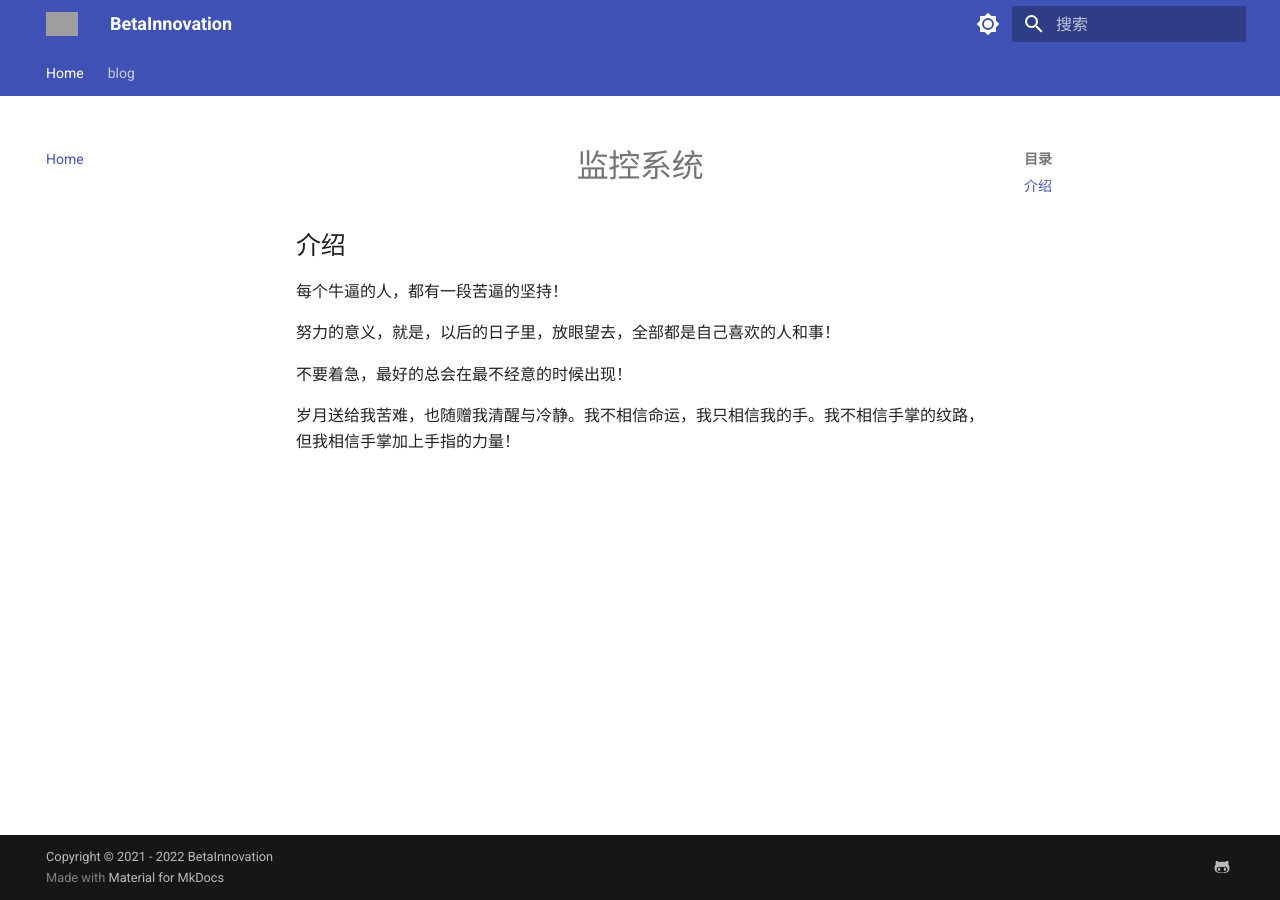
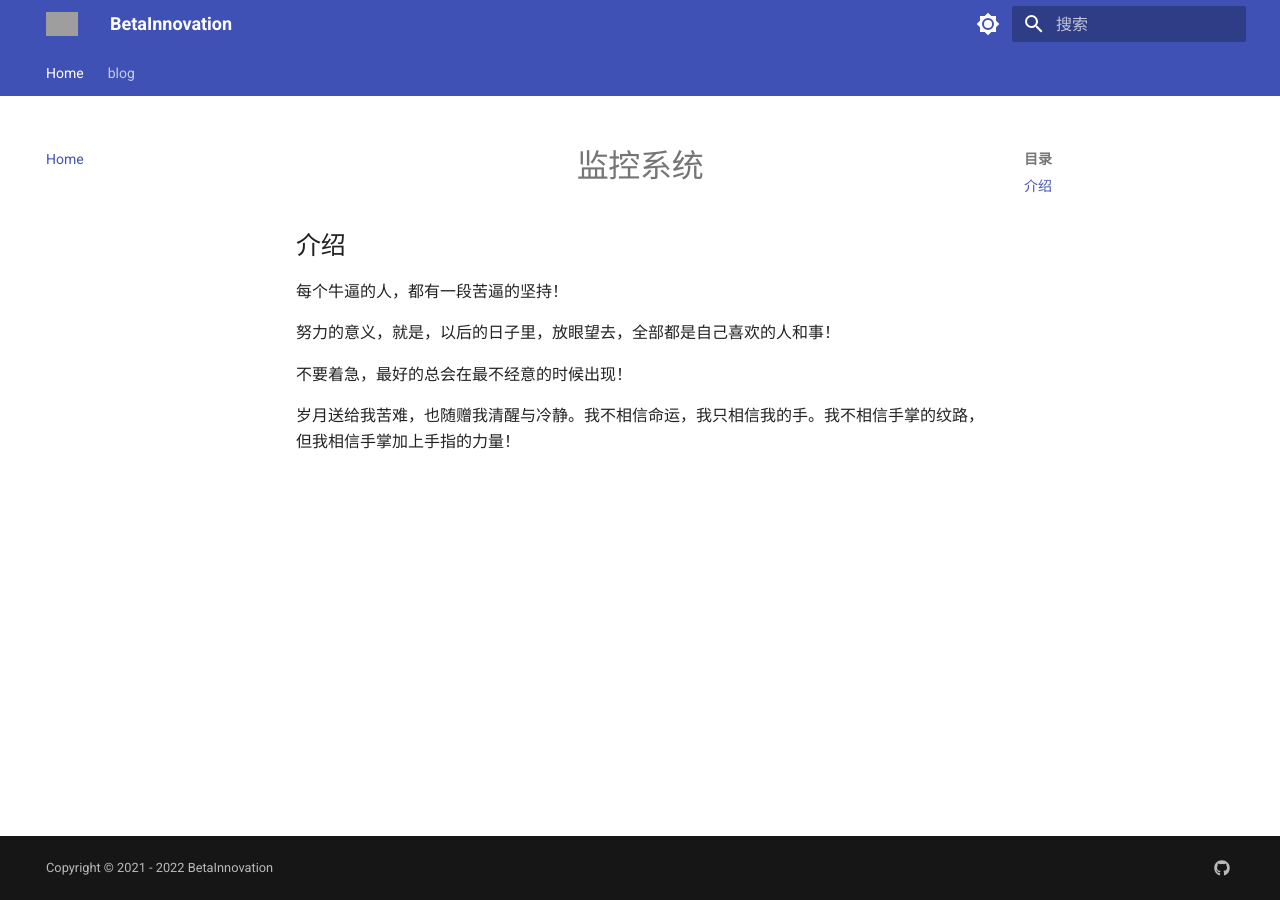
Before and after one commit to BetaInnovation/user_manual, an MkDocs documentation site: the page built from docs/index.md, in a window 1280 px wide. Built offline with MkDocs 1.6.1 and Material for MkDocs 9.7.7, drawn with Linux system fonts in a browser that asks for light colours; grey boxes are pictures that could not be loaded.

Commit message:
update config

```diff
--- a/mkdocs.yml
+++ b/mkdocs.yml
@@ -51,12 +51,13 @@ plugins:
 
 # Customization
 extra:
+  generator: false
   utteranc:
     repo: ansible
     issueTerm: pathname
     theme: github-light
   social:
-    - icon: fontawesome/brands/github-alt
+    - icon: fontawesome/brands/github
       link: 'https://github.com/BetaInnovation'
 
 # Google Analytics
```
